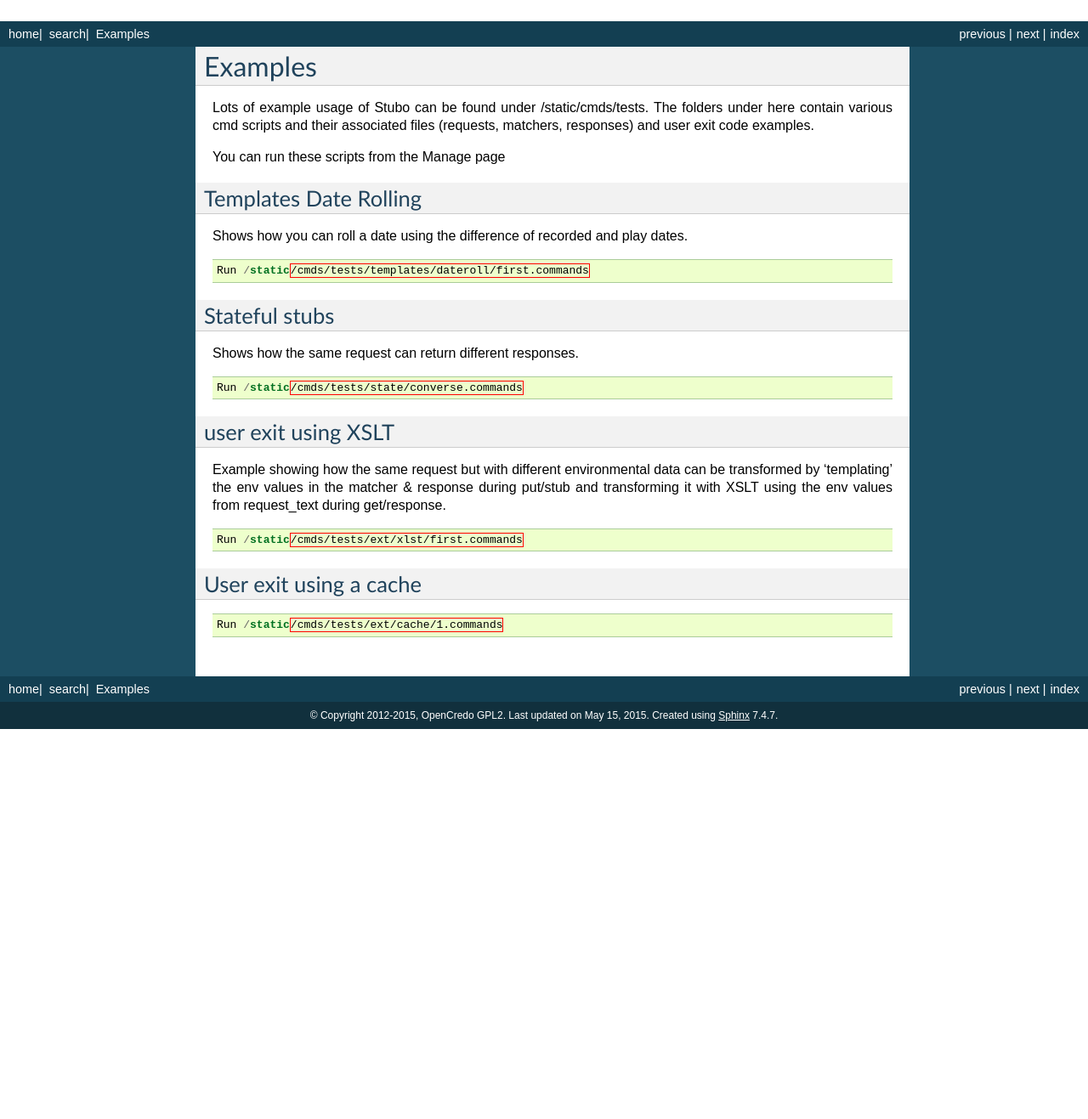
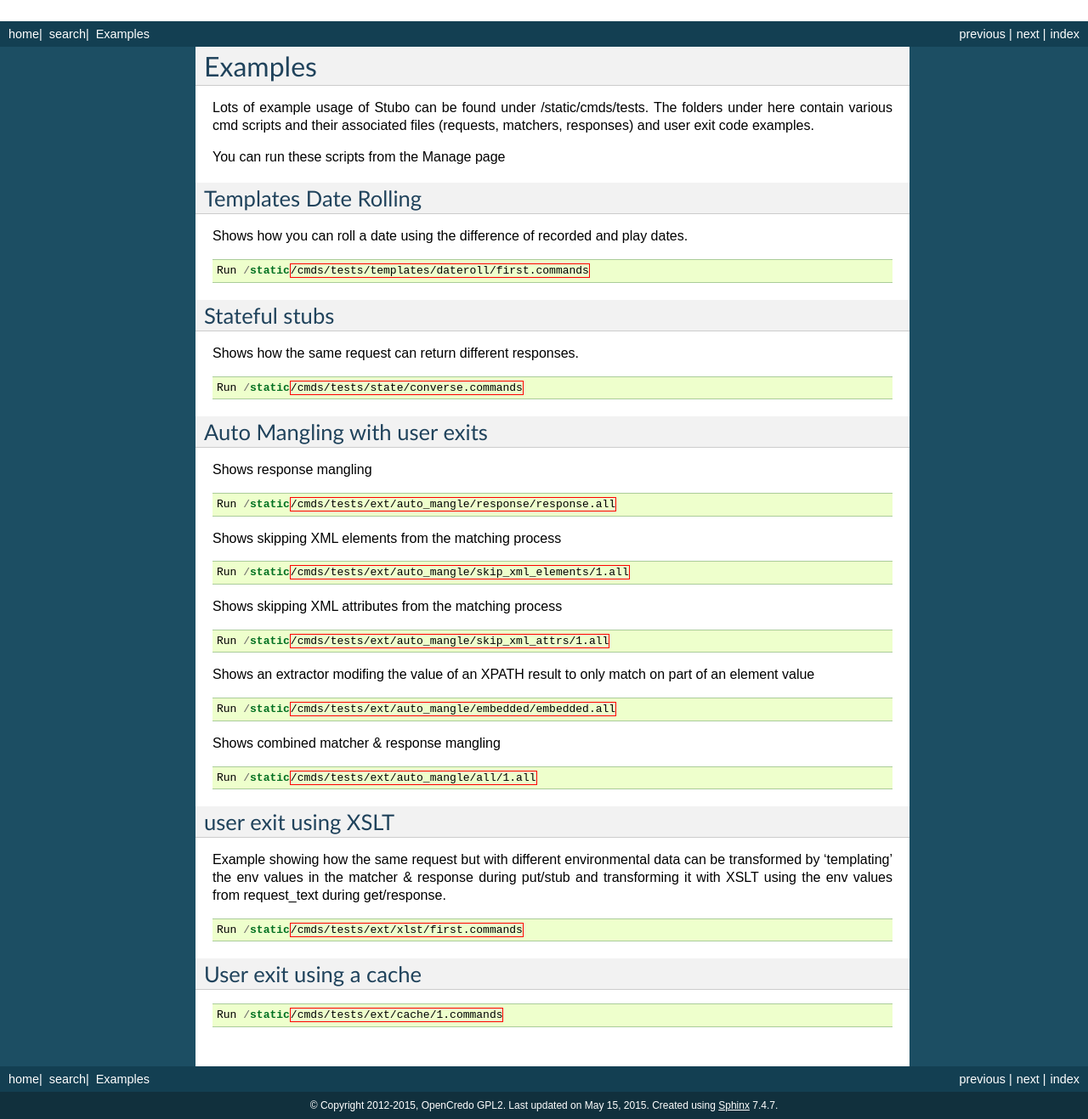
Before and after one commit to rusenask/mirage, a Sphinx documentation site: the page built from docs/pages/examples.rst, in a window 1280 px wide. Shown: the whole page at 85% size. Built offline with Sphinx 7.4.7, drawn with Linux system fonts in a browser that asks for light colours; before the commit the page ends 900 px from its top, so only the background shows below that.

```diff
--- a/docs/pages/examples.rst
+++ b/docs/pages/examples.rst
@@ -1,7 +1,7 @@
 .. examples
 
 Examples
-************
+********
 Lots of example usage of Stubo can be found under /static/cmds/tests. The folders
 under here contain various cmd scripts and their associated files (requests, matchers, responses)
 and user exit code examples.
@@ -29,8 +29,46 @@
 
     Run /static/cmds/tests/state/converse.commands
 
+Auto Mangling with user exits
+=============================
+
+Shows response mangling
+
+.. code-block:: javascript
+
+    Run /static/cmds/tests/ext/auto_mangle/response/response.all
+
+Shows skipping XML elements from the matching process
+
+.. code-block:: javascript
+
+    Run /static/cmds/tests/ext/auto_mangle/skip_xml_elements/1.all
+
+Shows skipping XML attributes from the matching process
+
+.. code-block:: javascript
+
+    Run /static/cmds/tests/ext/auto_mangle/skip_xml_attrs/1.all
+
+Shows an extractor modifing the value of an XPATH result to only match on part of an element value
+
+.. code-block:: javascript
+
+    Run /static/cmds/tests/ext/auto_mangle/embedded/embedded.all
+
+Shows combined matcher & response mangling
+
+.. code-block:: javascript
+
+    Run /static/cmds/tests/ext/auto_mangle/all/1.all
+
+
+
+
+
+
 user exit using XSLT
-======================
+====================
 
 Example showing how the same request but with different
 environmental data can be transformed by 'templating' the env values in
```
Also changed, not shown: 4 other files.
